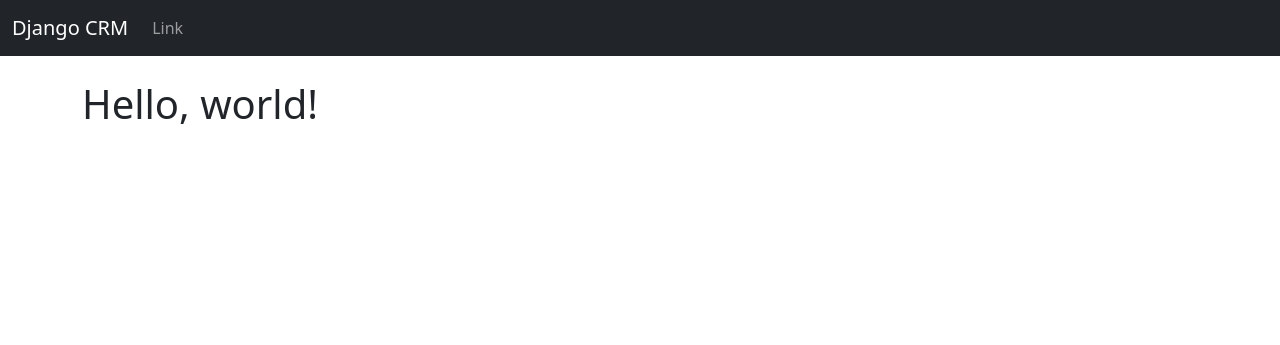
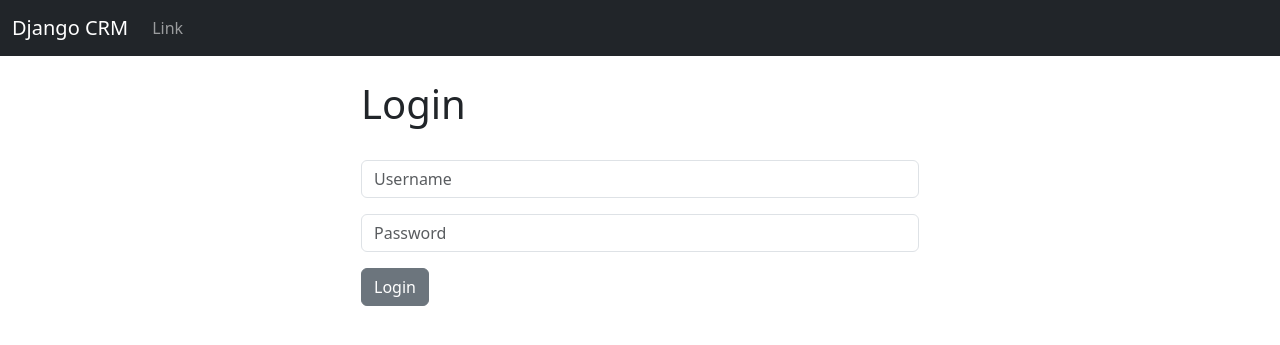
Before and after one commit to abhishekghimire40/Django_CRM, a Django app: page / in a window 1280 px wide. Shown: the top 345 px of the page. Run offline with Django 4.2, Linux system fonts and the light colour scheme.

Commit message:
created basic base and home html template and also added login functionality

```diff
--- a/website_crm/templates/base.html
+++ b/website_crm/templates/base.html
@@ -1,25 +1,40 @@
 <!DOCTYPE html>
 <html lang="en">
   <head>
-    <meta charset="utf-8">
-    <meta name="viewport" content="width=device-width, initial-scale=1">
-    <meta name="description" content="Django CRM">
-    <meta name="keywords" content="Django CRM">
+    <meta charset="utf-8" />
+    <meta name="viewport" content="width=device-width, initial-scale=1" />
+    <meta name="description" content="Django CRM" />
+    <meta name="keywords" content="Django CRM" />
     <title>Django CRM</title>
-    <link href="https://cdn.jsdelivr.net/npm/bootstrap@5.3.0/dist/css/bootstrap.min.css"
-          rel="stylesheet"
-          integrity="sha384-9ndCyUaIbzAi2FUVXJi0CjmCapSmO7SnpJef0486qhLnuZ2cdeRhO02iuK6FUUVM"
-          crossorigin="anonymous">
+    <link
+      href="https://cdn.jsdelivr.net/npm/bootstrap@5.3.0/dist/css/bootstrap.min.css"
+      rel="stylesheet"
+      integrity="sha384-9ndCyUaIbzAi2FUVXJi0CjmCapSmO7SnpJef0486qhLnuZ2cdeRhO02iuK6FUUVM"
+      crossorigin="anonymous"
+    />
   </head>
   <body>
     {% include "navbar.html" %}
     <div class="container">
-      <br>
-      {% block content %}
-      {% endblock content %}
+      <br />
+      {% for message in messages %}
+
+      <div class="alert alert-warning alert-dismissible fade show" role="alert">
+        {{message}}
+        <button
+          type="button"
+          class="btn-close"
+          data-bs-dismiss="alert"
+          aria-label="Close"
+        ></button>
+      </div>
+
+      {% endfor %} {% block content %} {% endblock content %}
     </div>
-    <script src="https://cdn.jsdelivr.net/npm/bootstrap@5.3.0/dist/js/bootstrap.bundle.min.js"
-            integrity="sha384-geWF76RCwLtnZ8qwWowPQNguL3RmwHVBC9FhGdlKrxdiJJigb/j/68SIy3Te4Bkz"
-            crossorigin="anonymous"></script>
+    <script
+      src="https://cdn.jsdelivr.net/npm/bootstrap@5.3.0/dist/js/bootstrap.bundle.min.js"
+      integrity="sha384-geWF76RCwLtnZ8qwWowPQNguL3RmwHVBC9FhGdlKrxdiJJigb/j/68SIy3Te4Bkz"
+      crossorigin="anonymous"
+    ></script>
   </body>
 </html>
--- a/website_crm/templates/home.html
+++ b/website_crm/templates/home.html
@@ -1,4 +1,31 @@
 {% extends "base.html" %}
 {% block content %}
-  <h1>Hello, world!</h1>
+  {% if request.user.is_authenticated %}
+    <h1>Hello {{user.username}}</h1>
+  {% else %}
+    <div class="col-md-6 offset-md-3">
+      <h1>Login</h1>
+      <br>
+      <form action="{% url 'home' %}" method="post">
+        {% csrf_token %}
+        <form>
+          <div class="mb-3">
+            <input type="text"
+                   class="form-control"
+                   name="username"
+                   placeholder="Username"
+                   required>
+          </div>
+          <div class="mb-3">
+            <input type="password"
+                   class="form-control"
+                   name="password"
+                   placeholder="Password"
+                   required>
+          </div>
+          <button type="submit" class="btn btn-secondary">Login</button>
+        </form>
+      </form>
+    </div>
+  {% endif %}
 {% endblock content %}
--- a/website_crm/urls.py
+++ b/website_crm/urls.py
@@ -4,4 +4,5 @@ from . import views
 
 urlpatterns = [
     path("", views.home, name="home"),
+    path("logout/", views.logout_user, name="logout"),
 ]
--- a/website_crm/views.py
+++ b/website_crm/views.py
@@ -1,7 +1,28 @@
-from django.shortcuts import render
+from django.shortcuts import render, redirect
+from django.contrib.auth import authenticate, login, logout
+from django.contrib import messages
+from django.contrib.auth.models import User
+
 
 # Create your views here.
 
 
 def home(request):
-    return render(request, "home.html", {})
+    if request.method == "POST":
+        username = request.POST["username"]
+        password = request.POST["password"]
+        # Authenticate
+        user = authenticate(request, username=username, password=password)
+        if user is not None:
+            login(request, user)
+            messages.success(request, "You have been logged in succesfully!")
+            return redirect("home")
+        else:
+            messages.error(request, "There was an error logging in!")
+            return redirect("home")
+    else:
+        return render(request, "home.html", {})
+
+
+def logout_user(request):
+    pass
```
Also changed, not shown: dcrm/settings.py (+0 -12 lines), db.sqlite3.
